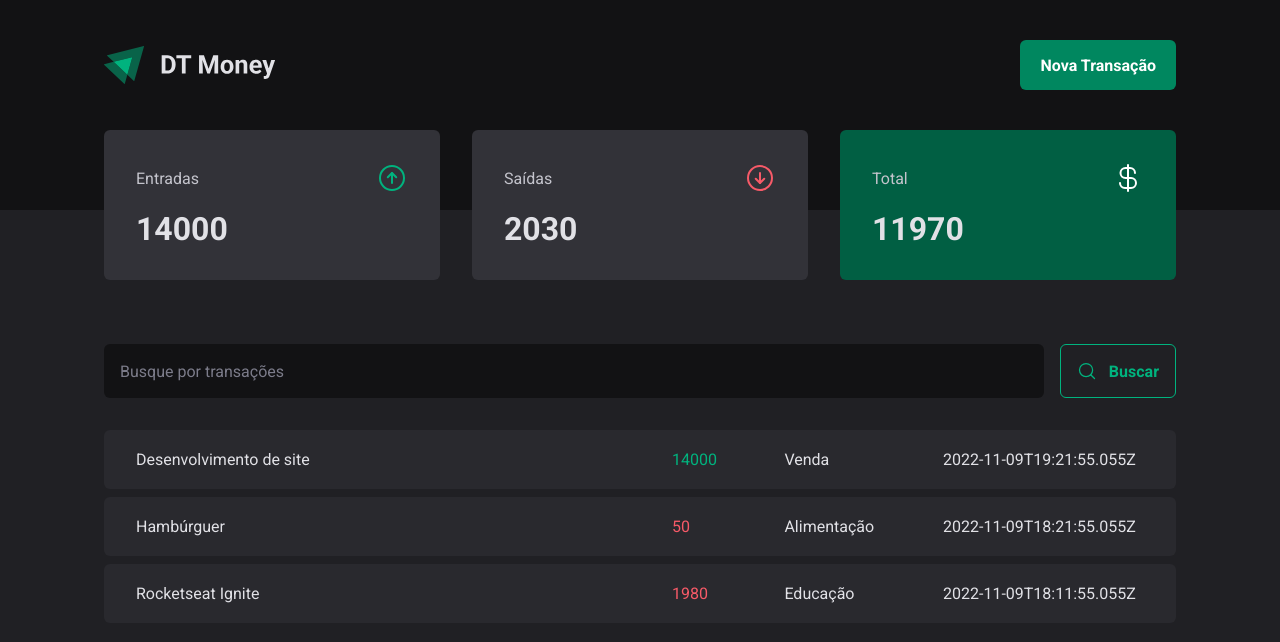
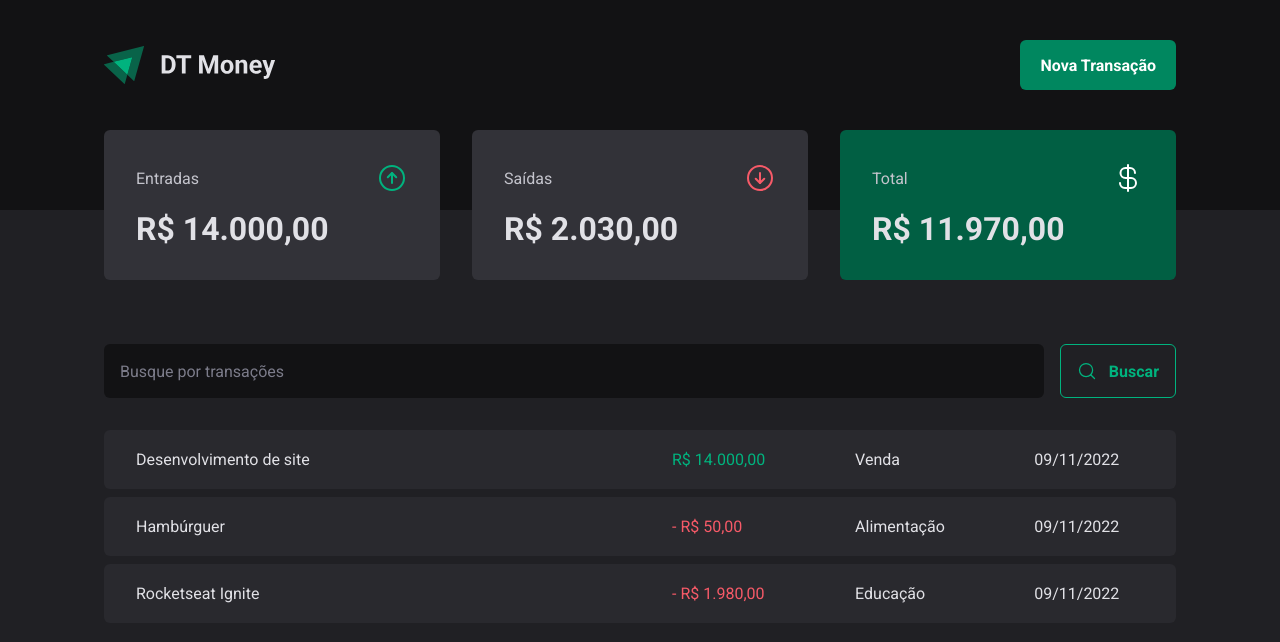
Before and after one commit to wwilliamsantana/dashboard-controle-financeiro, a React (Vite) app: page / in a window 1280 px wide. Shown: the top 642 px of the page. Built offline with nearby package versions, Linux system fonts and the light colour scheme; data requests are answered from the project's data file.

Commit message:
Conexão com a API - Formatando valores

```diff
--- a/src/components/Summary/index.tsx
+++ b/src/components/Summary/index.tsx
@@ -1,6 +1,7 @@
 import { ArrowCircleDown, ArrowCircleUp, CurrencyDollar } from "phosphor-react";
 import { useContext } from "react";
 import { TransactionsContext } from "../../context/TransactionsContext";
+import { priceFormatter } from "../../utils/formatter";
 import { SummaryCard, SummaryContainer } from "./styles";
 
 
@@ -32,7 +33,7 @@
           <span>Entradas</span>
           <ArrowCircleUp size={32} color="#00b37e"/>
         </header>
-        <strong>{summary.income}</strong>
+        <strong>{priceFormatter.format(summary.income)}</strong>
       </SummaryCard>
 
       <SummaryCard>
@@ -40,7 +41,7 @@
           <span>Saídas</span>
           <ArrowCircleDown size={32} color="#f75a68"/>
         </header>
-        <strong>{summary.outcome}</strong>
+        <strong>{priceFormatter.format(summary.outcome)}</strong>
       </SummaryCard>
 
       <SummaryCard  variant="green">
@@ -48,7 +49,7 @@
           <span>Total</span>
           <CurrencyDollar size={32} color="#fff"/>
         </header>
-        <strong>{summary.total}</strong>
+        <strong>{priceFormatter.format(summary.total)}</strong>
       </SummaryCard>
     </SummaryContainer>
   )
--- a/src/pages/Transactions/index.tsx
+++ b/src/pages/Transactions/index.tsx
@@ -2,6 +2,7 @@
 import { Header } from "../../components/Header";
 import { Summary } from "../../components/Summary";
 import { TransactionsContext } from "../../context/TransactionsContext";
+import { dateFormatter, priceFormatter } from "../../utils/formatter";
 import { SearchForm } from "./components/SearchForm";
 import { PriceHighLight, TransactionContainer, TransactionsTable } from "./styles";
 
@@ -25,10 +26,13 @@
               <tr key={transaction.id}>
                 <td width="50%">{transaction.description}</td>
                   <td>
-                  <PriceHighLight variant={transaction.type}>{transaction.price}</PriceHighLight>
+                  <PriceHighLight variant={transaction.type}>
+                    {transaction.type === "outcome" && "- "}
+                    {priceFormatter.format(transaction.price)}
+                  </PriceHighLight>
                   </td>
                 <td>{transaction.category}</td>
-              <td>{transaction.createdAt}</td>
+              <td>{dateFormatter.format(new Date(transaction.createdAt))}</td>
             </tr>
             )
            })}
--- /dev/null
+++ b/src/utils/formatter.ts
@@ -0,0 +1,6 @@
+export const priceFormatter = new Intl.NumberFormat("pt-br",{
+  style: "currency",
+  currency: "BRL"
+})
+
+export const dateFormatter = new Intl.DateTimeFormat("pt-br")
```
